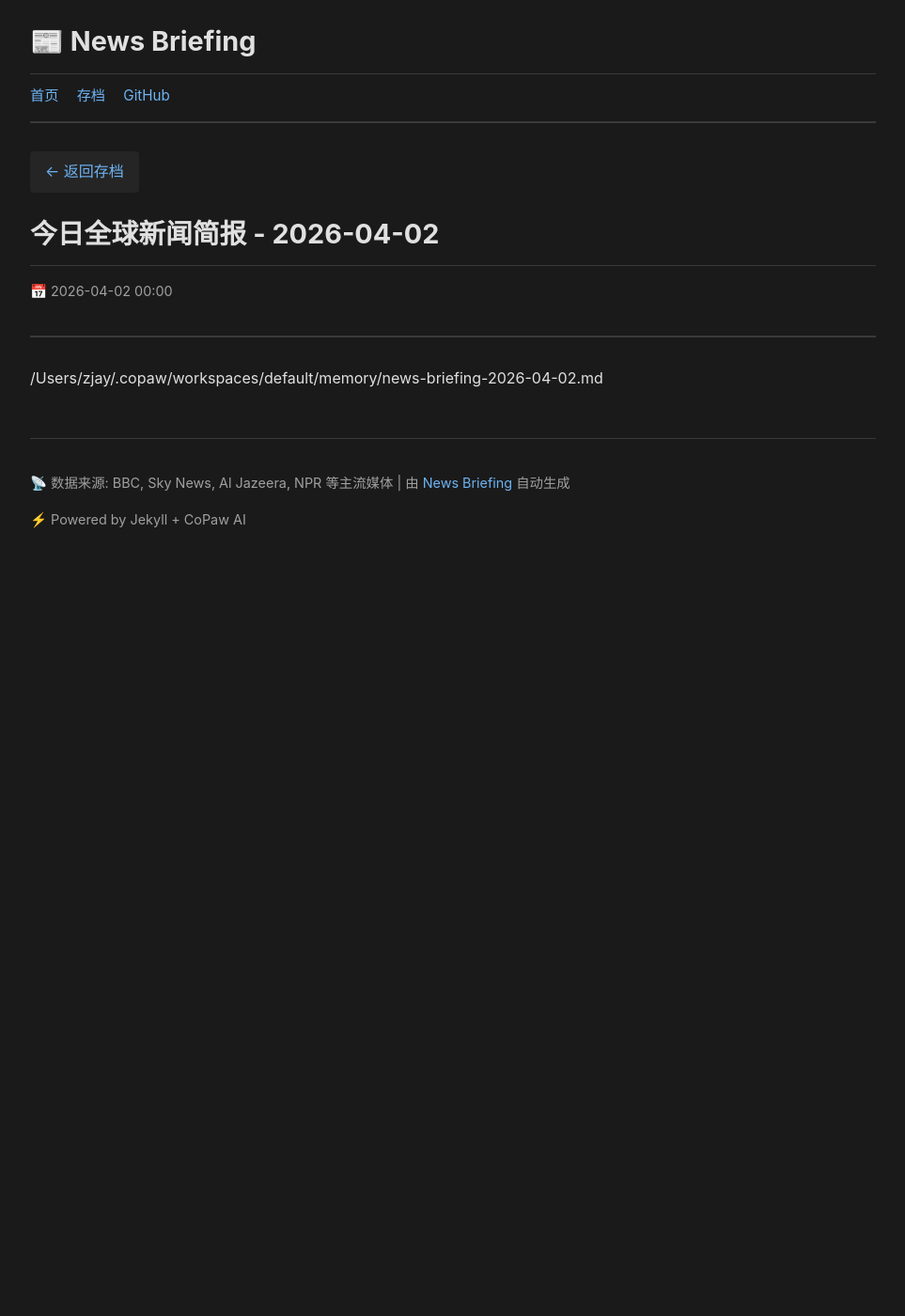
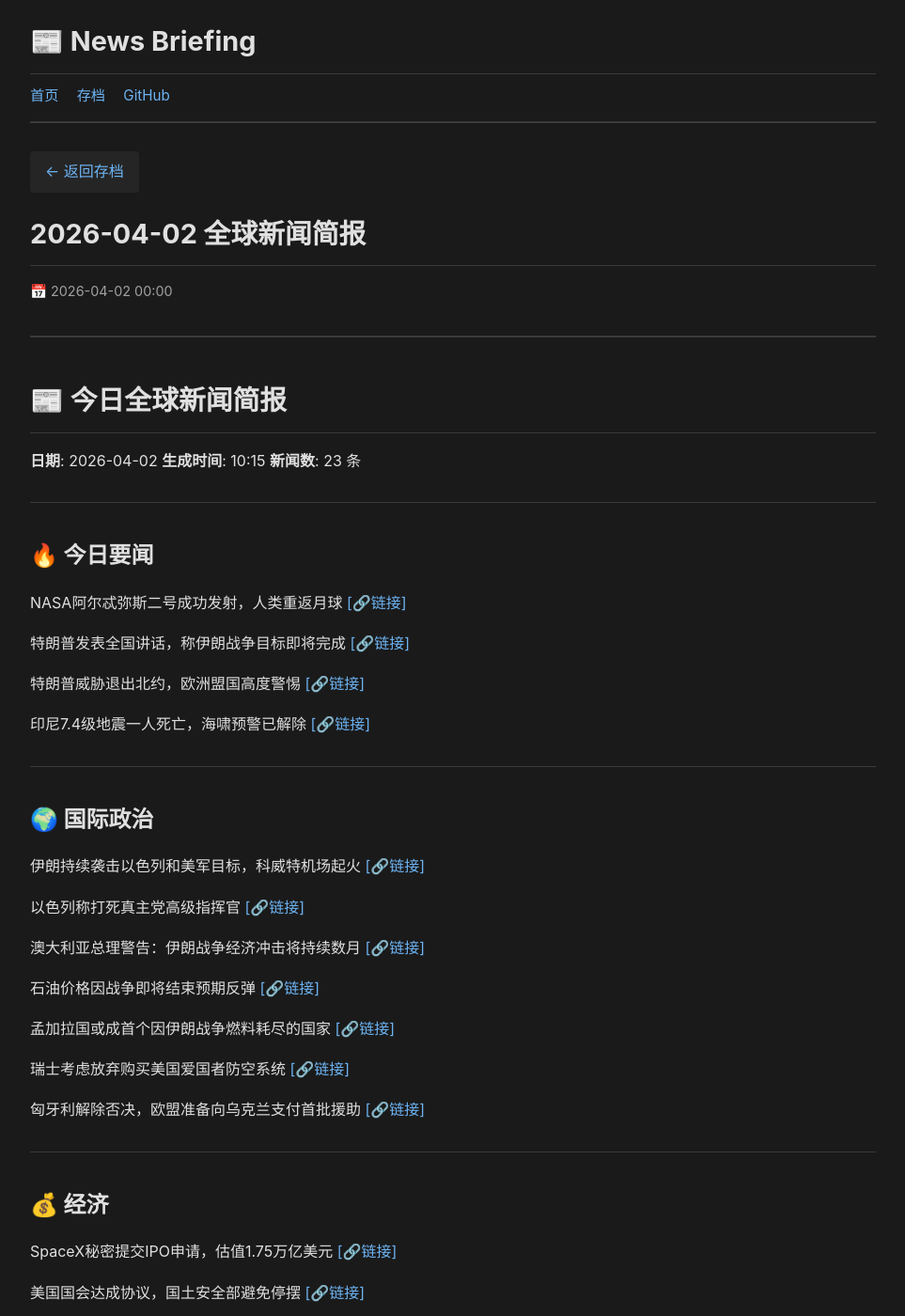
Before and after one commit to zj-wpc/news-briefing, a Jekyll site: the page built from _posts/2026-04-02-news-briefing.md, in a window 1280 px wide and 1400 px high. Shown: the whole window at 94% size, without its empty margins (158-1121 px from the left). Built offline with Jekyll 4.4.1, drawn with Linux system fonts in a browser that asks for light colours; some of the changed text lies outside the part shown.

Commit message:
📰 每日新闻简报 2026-04-02

```diff
--- a/_posts/2026-04-02-news-briefing.md
+++ b/_posts/2026-04-02-news-briefing.md
@@ -1,7 +1,86 @@
 ---
 layout: post
-title: "今日全球新闻简报 - 2026-04-02"
+title: "2026-04-02 全球新闻简报"
 date: 2026-04-02 00:00:00 +0800
 ---
 
-/Users/zjay/.copaw/workspaces/default/memory/news-briefing-2026-04-02.md
+# 📰 今日全球新闻简报
+
+**日期**: 2026-04-02
+**生成时间**: 10:15
+**新闻数**: 23 条
+
+---
+
+## 🔥 今日要闻
+
+NASA阿尔忒弥斯二号成功发射，人类重返月球 [[🔗链接]](https://www.bbc.com/news/live/c4g4ygw0r02t)
+
+特朗普发表全国讲话，称伊朗战争目标即将完成 [[🔗链接]](https://www.bbc.com/news/live/c36r5p1l7w3t)
+
+特朗普威胁退出北约，欧洲盟国高度警惕 [[🔗链接]](https://www.theguardian.com/world/2026/apr/01/trump-says-he-is-absolutely-considering-withdrawing-us-from-nato)
+
+印尼7.4级地震一人死亡，海啸预警已解除 [[🔗链接]](https://www.bbc.com/news/live/c8xy522nd5lt)
+
+
+---
+
+## 🌍 国际政治
+
+伊朗持续袭击以色列和美军目标，科威特机场起火 [[🔗链接]](https://www.aljazeera.com/news/liveblog/2026/4/2/iran-war-live-trump-to-address-nation-tehran-denies-seeking-ceasefire)
+
+以色列称打死真主党高级指挥官 [[🔗链接]](https://www.theguardian.com/world/2026/apr/01/israel-hits-iran-attacks-killed-senior-hezbollah-commander)
+
+澳大利亚总理警告：伊朗战争经济冲击将持续数月 [[🔗链接]](https://bbc.com/news/articles/cvg4nre8nl9o)
+
+石油价格因战争即将结束预期反弹 [[🔗链接]](https://www.theguardian.com/world/2026/apr/01/iran-war-oil-prices-trump-crude-stock-markets-business-us-israel-middle-east)
+
+孟加拉国或成首个因伊朗战争燃料耗尽的国家 [[🔗链接]](https://www.independent.co.uk/asia/south-asia/oil-fuel-shortage-bangladesh-asia-iran-war-b2949757.html)
+
+瑞士考虑放弃购买美国爱国者防空系统 [[🔗链接]](https://www.euronews.com/2026/04/01/switzerland-eyes-dropping-purchase-of-us-patriot-air-defence-system-over-delivery-delays)
+
+匈牙利解除否决，欧盟准备向乌克兰支付首批援助 [[🔗链接]](https://www.euronews.com/my-europe/2026/04/01/eu-readies-first-payment-to-ukraine-as-soon-as-hungary-lifts-veto-on-90bn-loan)
+
+
+---
+
+## 💰 经济
+
+SpaceX秘密提交IPO申请，估值1.75万亿美元 [[🔗链接]](https://www.theguardian.com/technology/2026/apr/01/spacex-public-offering-stock-market)
+
+美国国会达成协议，国土安全部避免停摆 [[🔗链接]](https://abcnews.com/Politics/johnson-thune-announce-plan-end-dhs-shutdown-coming/story?id=131623253)
+
+亚洲市场因特朗普伊朗讲话震荡 [[🔗链接]](https://www.cnbc.com/2026/04/02/asia-markets-today-live-trump-address-iran-war.html)
+
+印度股市因伊朗战争影响持续下跌 [[🔗链接]](https://www.cnbc.com/2026/04/02/iran-war-indian-stocks-meltdown-worsen.html)
+
+韩国称伊朗战争表明必须放弃化石燃料 [[🔗链接]](https://www.independent.co.uk/asia/east-asia/south-korea-fuel-shortage-renewables-lee-jae-myung-b2949802.html)
+
+
+---
+
+## 🔬 科技
+
+月球采矿：哪些企业在寻求开发月球资源 [[🔗链接]](https://www.theguardian.com/news/ng-interactive/2026/apr/01/lunar-prospectors-the-businesses-looking-to-mine-the-moon)
+
+SpaceX提交IPO申请，有望成为史上最大规模上市 [[🔗链接]](https://www.theguardian.com/technology/2026/apr/01/spacex-public-offering-stock-market)
+
+
+---
+
+## 📋 其他
+
+美国最高法院就出生公民权进行历史性听证 [[🔗链接]](https://abcnews.com/Politics/live-updates/supreme-court-birthright-citizenship-live-updates/?id=131444303)
+
+印度开始世界最大规模人口普查，14亿人口首次统计 [[🔗链接]](https://bbc.com/news/articles/c0de3j5gxmro)
+
+日本通过法律允许离婚后共同监护子女 [[🔗链接]](https://bbc.com/news/articles/c0g1j5g9g8xo)
+
+意大利女子误闯足球场被罚款上诉失败 [[🔗链接]](https://bbc.com/news/articles/c0e3j4h7p4wo)
+
+西班牙通过新版权法要求AI公司为训练数据付费 [[🔗链接]](https://www.france24.com/en/europe/20260401-spain-passes-new-copyright-law-requiring-ai-firms-to-pay-for-training-data)
+
+
+---
+
+*📡 由 CoPaw AI 自动生成*
```
